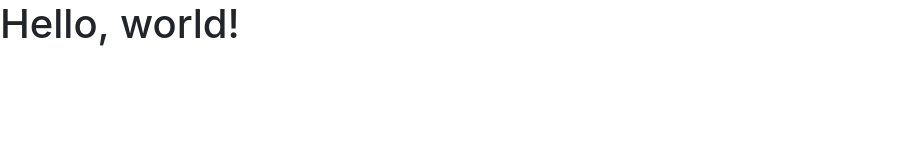
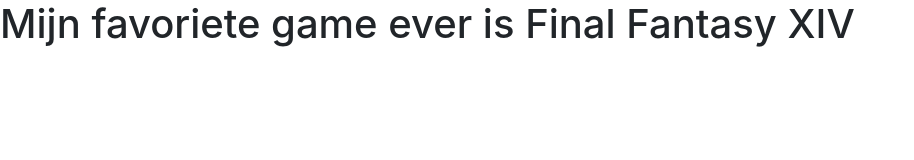
Before and after one commit to AiydenGlitch/verb-Aiyden-Jellema-311553, a plain HTML site: page index.html in a window 1280 px wide. Shown: the whole page, without its empty margins (0-914 px from the left). Drawn offline with nearby package versions, Linux system fonts and the light colour scheme.

Commit message:
Favourite Game Added

```diff
--- a/index.html
+++ b/index.html
@@ -11,7 +11,7 @@
     <title>Hello, world!</title>
   </head>
   <body>
-    <h1>Hello, world!</h1>
+    <h1>Mijn favoriete game ever is Final Fantasy XIV</h1>
 
     <!-- Optional JavaScript -->
     <!-- jQuery first, then Popper.js, then Bootstrap JS -->
```
